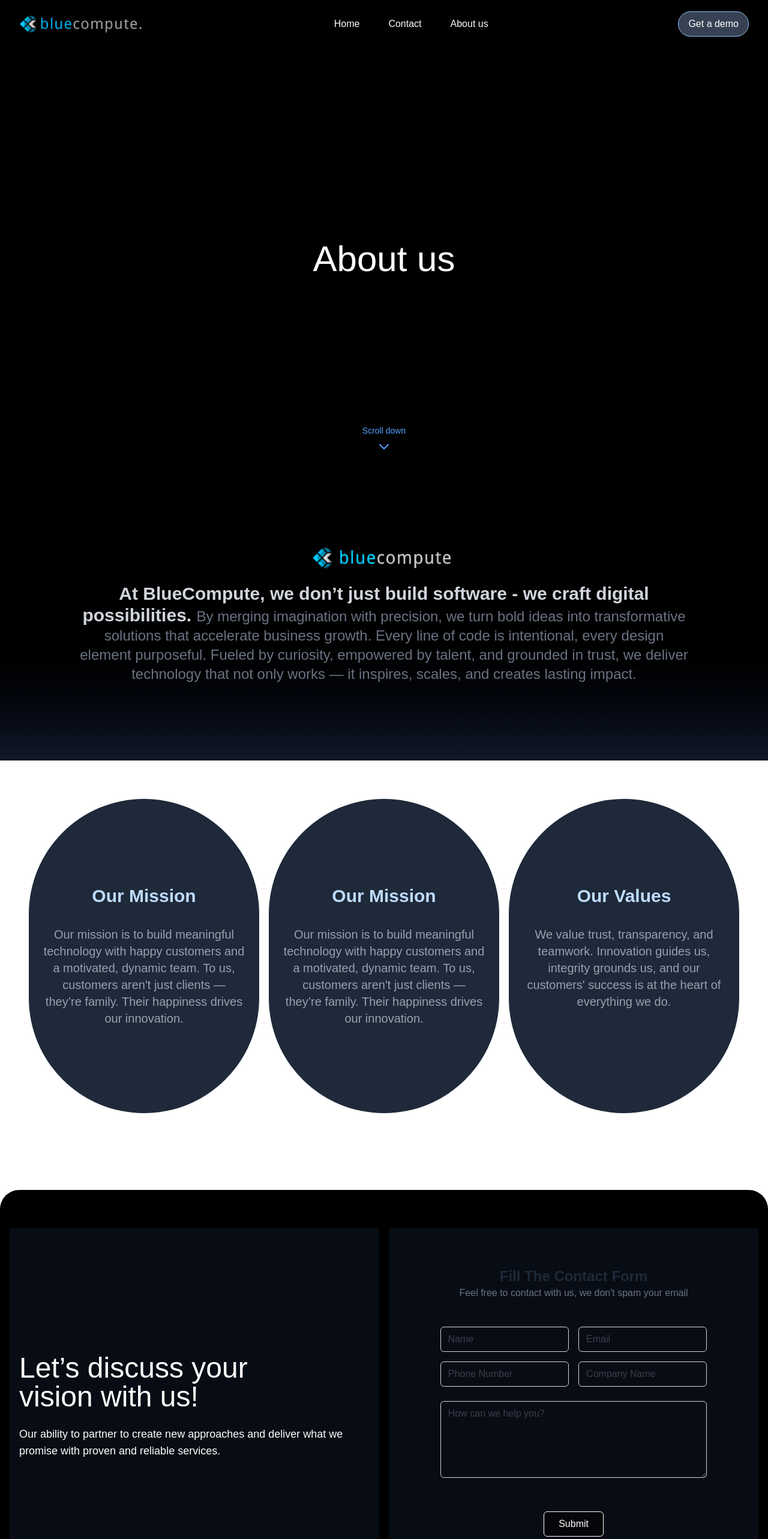
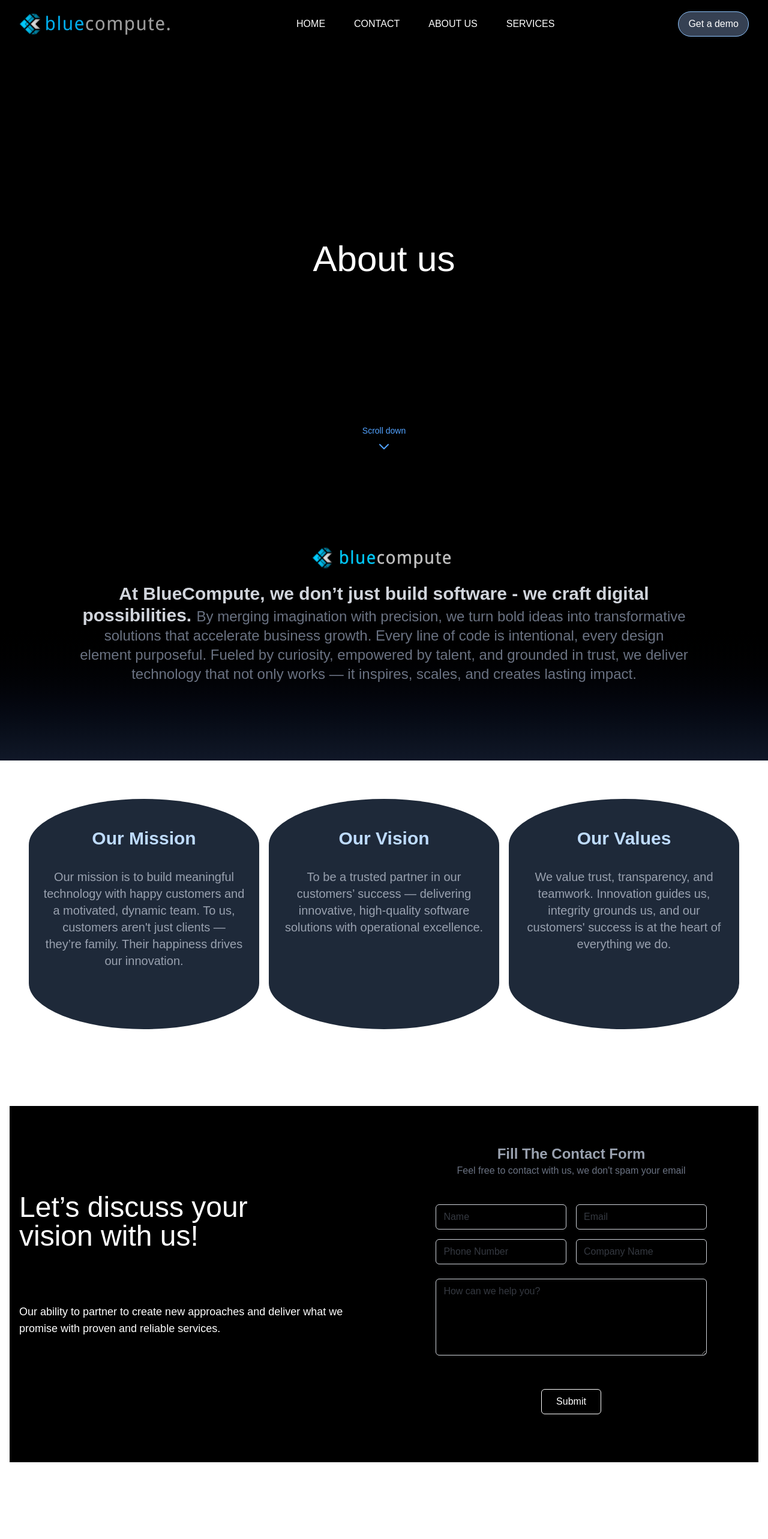
Before and after one commit to nobinbabu94/bluecompute-2025, a Next.js app: page /about-us in a window 1280 px wide. Shown: the top 2566 px of the page at 60% size. Built offline with nearby package versions, Linux system fonts and the light colour scheme.

Commit message:
services and about page completed

```diff
--- a/src/app/about-us/page.js
+++ b/src/app/about-us/page.js
@@ -55,48 +55,46 @@
 
                 </div>
             </section>
-            <section className=" py-32 flex md:flex-row gap-4 flex-col items-stretch justify-center w-full px-4  md:pt-16 pt-16 gap-y-4">
-                <div className="flex flex-col rounded-full px-6 py-36 space-y-8 max-w-sm bg-gray-800 text-center ">
+            <section className="py-16 flex md:flex-row flex-col gap-4 justify-center w-full px-4">
+                <div className="flex flex-col px-6 py-12 space-y-8 max-w-sm bg-gray-800 text-center text-white aspect-[1] rounded-[50%/20%]">
                     <h3 className="text-3xl font-semibold text-blue-200">Our Mission</h3>
                     <p className="text-xl text-gray-400">
                         Our mission is to build meaningful technology with happy customers and a motivated,
                         dynamic team. To us, customers aren't just clients — they’re family.
                         Their happiness drives our innovation.
                     </p>
+                </div>
 
+                <div className="flex flex-col px-6 py-12 space-y-8 max-w-sm bg-gray-800 text-center text-white aspect-[1] rounded-[50%/20%]">
+                    <h3 className="text-3xl font-semibold text-blue-200">Our Vision</h3>
+                    <p className="text-xl text-gray-400">
+                        To be a trusted partner in our customers’ success — delivering innovative, high-quality
+                        software solutions with operational excellence.
+                    </p>
                 </div>
-                <div className="flex flex-col rounded-full px-6 py-36  space-y-8 max-w-sm max-h-xs bg-gray-800 text-center ">
-                    <h3 className="text-3xl font-semibold text-blue-200 ">Our Mission</h3>
-                    <p className="text-xl text-gray-400">
-                        Our mission is to build meaningful technology with happy customers and a motivated,
-                        dynamic team. To us, customers aren't just clients — they’re family.
-                        Their happiness drives our innovation.
-                    </p>
 
-                </div>
-                <div className="flex flex-col rounded-full px-6 py-36  space-y-8 max-w-sm  bg-gray-800 text-center ">
+                <div className="flex flex-col px-6 py-12 space-y-8 max-w-sm bg-gray-800 text-center text-white aspect-[1] rounded-[50%/20%]">
                     <h3 className="text-3xl font-semibold text-blue-200">Our Values</h3>
                     <p className="text-xl text-gray-400">
                         We value trust, transparency, and teamwork. Innovation guides us, integrity grounds us,
                         and our customers' success is at the heart of everything we do.
                     </p>
+                </div>
+            </section>
 
-                </div>
-
-            </section>
-            <section className="bg-black rounded-4xl py-32 flex md:flex-row gap-4 flex-col items-stretch justify-center w-full px-4  md:pt-16 pt-16 gap-y-4">
-                <div className="md:w-[50%] w-full bg-gray-900/50 flex flex-col justify-center space-y-6 items-start md:px-4  py-4 px-4">
+            <section className=" rounded-4xl py-32 flex md:flex-row flex-col items-stretch justify-center w-full px-4  md:pt-16 pt-16 gap-y-4">
+                <div className="md:w-[50%] w-full bg-black flex flex-col justify-center space-y-6 items-start md:px-4  py-4 px-4">
                     <h2 className="text-5xl md:max-w-sm">
                         Let’s discuss your vision with us!
                     </h2>
-                    <p className="text-lg max-w-xl ">
+                    <p className="text-lg max-w-xl py-16">
                         Our ability to partner to create new approaches and deliver what we promise with proven and reliable services.
                     </p>
 
                 </div>
-                <div className="md:w-[50%] w-full bg-gray-900/50 flex justify-center items-center">
+                <div className="md:w-[50%] w-full bg-black flex justify-center items-center">
 
-                    <ContactFormNet />
+                    <ContactFormNet color={'text-gray-400'} />
                 </div>
             </section>
         </div>
--- a/src/app/components/contact/ContactFormNet.js
+++ b/src/app/components/contact/ContactFormNet.js
@@ -7,7 +7,7 @@
         .join('&');
 };
 
-const ContactFormNet = () => {
+const ContactFormNet = ({color}) => {
     const [formState, setFormState] = useState({
         name: '',
         email: '',
@@ -40,7 +40,7 @@
     return (
         <form onSubmit={handleSubmit} name="contact" data-netlify="true"
             className="md:w-[80%] w-full px-6 py-8 md:py-16  flex flex-col items-center  rounded-xl">
-            <h3 className="text-2xl text-gray-800  font-bold">Fill The Contact Form</h3>
+            <h3 className={`text-2xl ${color}   font-bold`}>Fill The Contact Form</h3>
             <h4 className="text-base text-gray-500 md:text-start text-center">
                 Feel free to contact with us, we don't spam your email</h4>
             <div className="w-16 h-1  mb-4"></div>
--- a/src/app/components/navbar/Navbar.js
+++ b/src/app/components/navbar/Navbar.js
@@ -3,6 +3,7 @@
 import { usePathname } from 'next/navigation';
 import React, { useState, useEffect, useCallback } from 'react';
 import CalendlyModal from '../calendly/CalendlyModal';
+import Image from 'next/image';
 
 const Navbar = () => {
     const [isScrolled, setIsScrolled] = useState(false);
@@ -82,10 +83,12 @@
 
                     <div className="flex items-center relative z-10">
                         <Link href="/" className="transition-transform duration-300 hover:scale-105">
-                            <img
+                            <Image
+                                width={500}
+                                height={500}
                                 src="/BlueCompute_large-logo.png"
                                 alt="Bluecompute Logo"
-                                className={`transition-all duration-500 w-40 md:w-40 lg:w-52 ${isScrolled ?
+                                className={`transition-all duration-500 w-40 md:w-40 lg:w-64 ${isScrolled ?
                                     '' :
                                     ''
                                     }`}
@@ -94,36 +97,35 @@
                     </div>
                     <div className="hidden lg:flex items-center space-x-6 z-20">
                         <Link href='/' title='Home Bluecompute'
-                            className={`cursor-pointer relative   group py-2 px-3 transition-all duration-200 ${pathname === '/' ? 'text-blue-500 font-semibold ' : 'text-white'
+                            className={`cursor-pointer relative uppercase  group py-2 px-3 transition-all duration-200 ${pathname === '/' ? 'underline underline-offset-8 text-white font-semibold ' : 'text-white'
                                 }`}
                         >
                             Home
 
                         </Link>
-                        {/* <Link href={'/about'} title="About us Bluecompute">
-                            <div className={`py-2 px-3  text-gray-700 hover:text-violet-600 transition-all duration-200 relative group ${pathname === '/about' ? 'text-violet-600' : ''
-                                }`}>
-                                About
-                                <span className={`absolute bottom-0 left-0 w-full h-0.5 bg-violet-600 transform origin-left transition-transform duration-300 ${pathname === '/about' ? 'scale-x-100' : 'scale-x-0 group-hover:scale-x-100'
-                                    }`}></span>
-                            </div>
-                        </Link> */}
-                      <Link href='/contact/' title='Contact Bluecompute'
-                            className={`cursor-pointer relative   group py-2 px-3 transition-all duration-200 ${pathname === '/contact/' ? 'text-blue-500 font-semibold ' : 'text-white'
+
+                        <Link href='/contact/' title='Contact Bluecompute'
+                            className={`cursor-pointer uppercase relative   group py-2 px-3 transition-all duration-200 ${pathname === '/contact/' ? 'underline underline-offset-8 text-white font-semibold ' : 'text-white'
                                 }`}
                         >
-                                Contact
+                            Contact
 
                         </Link>
                         <Link href='/about-us/' title='About Bluecompute'
-                            className={`cursor-pointer relative   group py-2 px-3 transition-all duration-200 ${pathname === '/about-us/' ? 'text-blue-500 font-semibold ' : 'text-white'
+                            className={`cursor-pointer relative  uppercase group py-2 px-3 transition-all duration-200 ${pathname === '/about-us/' ? 'underline underline-offset-8 text-white font-semibold ' : 'text-white'
                                 }`}
                         >
-                                About us
+                            About us
+
+                        </Link>
+                        <Link href={'/services'} title="About us Bluecompute"
+                            className={`cursor-pointer relative  uppercase group py-2 px-3 transition-all duration-200 ${pathname === '/services/' ? 'underline underline-offset-8 text-white font-semibold ' : 'text-white'}`}>
+
+                            Services
 
                         </Link>
                     </div>
-                     <CalendlyModal />
+                    <CalendlyModal />
                     <div className="lg:hidden z-50 mobile-menu-container">
                         <button
                             onClick={toggleMobileMenu}
@@ -179,8 +181,8 @@
                             </Link>
                             <Link href={'/about-us'} title="About us Bluecompute" onClick={closeMobileMenu}>
                                 <div className={`group px-6 py-4 rounded-2xl transition-all duration-300
-                                flex items-center hover:bg-white/80 hover:shadow-lg hover:scale-[1.02]
-                                ${pathname === '/about-us' ? 'bg-violet-100/70 text-blue-700 shadow-md' : 'text-gray-700'
+                                flex items-center hover:shadow-lg hover:scale-[1.02]
+                                ${pathname === '/about-us' ? 'bg-violet-100/70 text-blue-700 shadow-md' : 'text-gray-100'
                                     }`}>
                                     <div className="flex items-center justify-center w-10 h-10 rounded-xl
                                     bg-gradient-to-br from-[#1a1a2e] to-[#0f0f23] text-white mr-4
@@ -219,6 +221,39 @@
                                     )}
                                 </div>
                             </Link>
+                            <Link href={'/services/'} title="Services of Bluecompute" onClick={closeMobileMenu}>
+                                <div className={`group px-6 py-4 rounded-2xl transition-all duration-300
+                                flex items-center hover:shadow-lg hover:scale-[1.02]
+                                ${pathname === '/services/' ? 'bg-violet-100/70 text-blue-700 shadow-md' : 'text-gray-100'
+                                    }`}>
+                                    <div className="flex items-center justify-center w-10 h-10 rounded-xl
+                                    bg-gradient-to-br from-[#1a1a2e] to-[#0f0f23] text-white mr-4
+                                     group-hover:scale-110 transition-transform duration-300">
+                                        <svg
+                                            xmlns="http://www.w3.org/2000/svg"
+                                            className="w-5 h-5 text-blue-400"
+                                            fill="none"
+                                            viewBox="0 0 24 24"
+                                            stroke="currentColor"
+                                            strokeWidth="1.5"
+                                        >
+                                            <path
+                                                strokeLinecap="round"
+                                                strokeLinejoin="round"
+                                                d="M10.325 4.317c.426-1.756 2.924-1.756 3.35 0a1.724 1.724 0 002.591 1.066c1.543-.94 3.31.826 2.37 2.37a1.724 1.724 0 001.065 2.592c1.756.426 1.756 2.924 0 3.35a1.724 1.724 0 00-1.066 2.591c.94 1.543-.826 3.31-2.37 2.37a1.724 1.724 0 00-2.592 1.065c-.426 1.756-2.924 1.756-3.35 0a1.724 1.724 0 00-2.591-1.066c-1.543.94-3.31-.826-2.37-2.37a1.724 1.724 0 00-1.065-2.592c-1.756-.426-1.756-2.924 0-3.35a1.724 1.724 0 001.066-2.591c-.94-1.543.826-3.31 2.37-2.37.996.608 2.285.07 2.591-1.065z"
+                                            />
+                                            <path strokeLinecap="round" strokeLinejoin="round" d="M15 12a3 3 0 11-6 0 3 3 0 016 0z" />
+                                        </svg>
+                                    </div>
+                                    <div>
+                                        <div className="font-semibold text-md">Services</div>
+                                        <div className={`text-sm text-gray-300`}>Smart. Scalable. Reliable.</div>
+                                    </div>
+                                    {pathname === '/services/' && (
+                                        <div className="ml-auto w-2 h-2 bg-[#1a1a2e] rounded-full animate-pulse"></div>
+                                    )}
+                                </div>
+                            </Link>
                         </div>
                         <div className="pt-6 mt-6 border-t border-gray-200/50">
                             <div className="bg-gradient-to-r from-violet-50 to-indigo-50 rounded-2xl p-6 border border-violet-100">
--- a/src/app/contact/page.js
+++ b/src/app/contact/page.js
@@ -63,7 +63,7 @@
 
                 </div>
                 <div className="flex md:mx-14 my-4 flex-row md:flex-col md:w-[50%] md:py-0 py-4 w-full h-full items-center justify-start shadow border border-gray-300">
-                    <ContactFormNet />
+                    <ContactFormNet color={'text-gray-800'}/>
                 </div>
 
 
--- /dev/null
+++ b/src/app/services/page.js
@@ -0,0 +1,35 @@
+import React from "react";
+
+const page = () => {
+    return (
+        <div className=" text-white font-sans flex flex-col pb-32">
+            <section className="relative flex flex-col justify-center items-center w-full h-[88vh]  bg-black px-4">
+                <h1 className="text-6xl ">
+                    Services
+                </h1>
+                <div className="absolute bottom-4 flex flex-col items-center justify-center mt-8 animate-bounce">
+                    <span className="text-sm text-blue-400">Scroll down</span>
+                    <svg
+                        className="w-6 h-6 text-blue-400 mt-1"
+                        fill="none"
+                        stroke="currentColor"
+                        strokeWidth={2}
+                        viewBox="0 0 24 24"
+                    >
+                        <path strokeLinecap="round" strokeLinejoin="round" d="M19 9l-7 7-7-7" />
+                    </svg>
+                </div>
+            </section>
+            <section className="bg-gradient-to-b from-black via-black to-gray-900 py-32 flex md:flex-row flex-col justify-between items-start w-full px-4 md:pt-32 pt-16">
+                <div className="flex flex-col w-full gap-2 h-full items-center justify-center md:px-28 text-center">
+                    <p className="text-gray-500 text-2xl md:max-w-7xl">
+                        We craft with purpose — building high-performing products that are both reliable and user-friendly,
+                        combining expert development with intelligent validation at every step.
+                    </p>
+                </div>
+            </section>
+        </div>
+    )
+};
+
+export default page;
```
